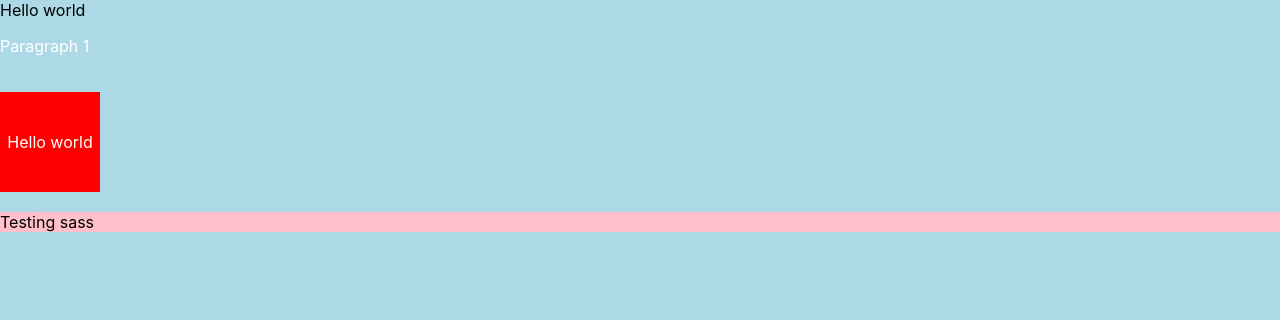
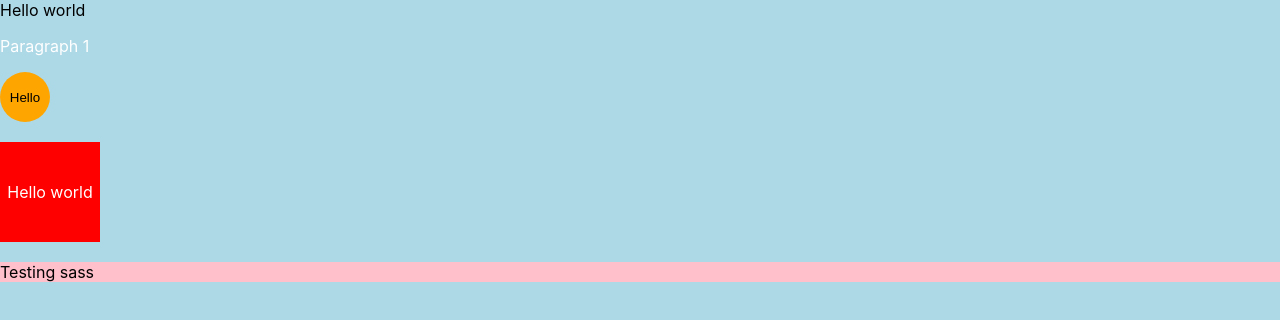
Before and after one commit to akeek/css-app, a React (Create React App) app: page / in a window 1280 px wide. Shown: the top 320 px of the page. Built offline with nearby package versions, Linux system fonts and the light colour scheme.

Commit message:
testing styled components

```diff
--- a/src/App.js
+++ b/src/App.js
@@ -1,10 +1,23 @@
 import './styles.css'
+import styled from 'styled-components';
+
+const Button = styled.button`
+  border: 0;
+  background: none;
+  background-color: orange;
+  cursor: pointer;
+  height: 50px;
+  width: 50px;
+  border-radius: 50%;
+`
+
 
 function App() {
   return (
     <div>
       <div>Hello world</div>
       <p className='text'>Paragraph 1</p>
+      <Button>Hello</Button>
     </div>
   );
 }
```
